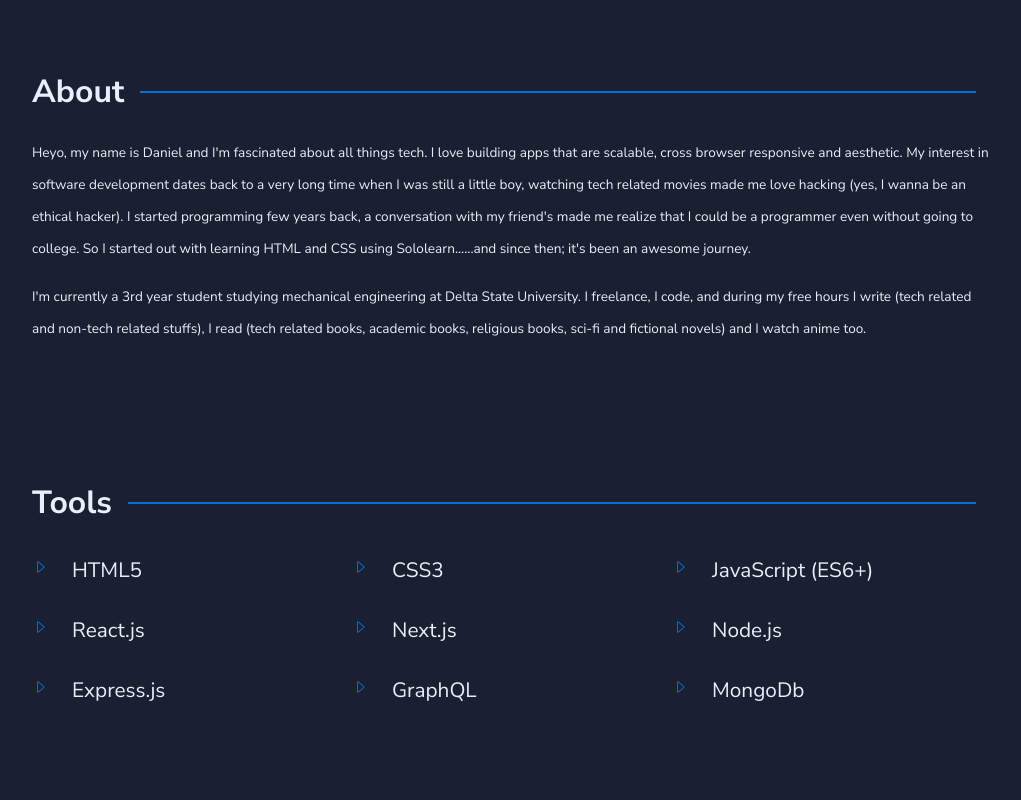
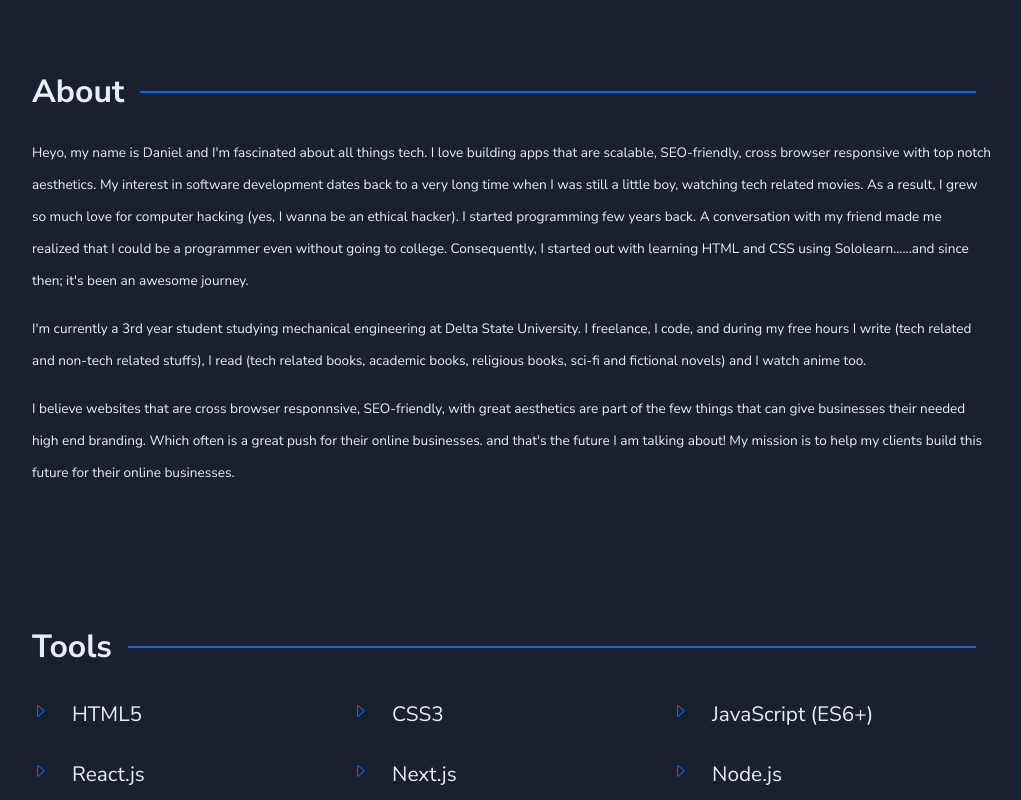
Before and after one commit to Rd-Trends/Portfolio, a React (Create React App) app in the folder client/: page / in a window 1280 px wide. Shown: the part 700-1500 px from the top of the page, without its empty margins (128-1149 px from the left). Built offline with nearby package versions, Linux system fonts and the light colour scheme.

Commit message:
editted my about me text

```diff
--- a/client/src/componenents/About/About.js
+++ b/client/src/componenents/About/About.js
@@ -9,14 +9,15 @@ const About = () => {
         <Title title={"About"} />
         <p>
           Heyo, my name is Daniel and I'm fascinated about all things tech. I
-          love building apps that are scalable, cross browser responsive and
-          aesthetic. My interest in software development dates back to a very
-          long time when I was still a little boy, watching tech related movies
-          made me love hacking (yes, I wanna be an ethical hacker). I started
-          programming few years back, a conversation with my friend's made me
-          realize that I could be a programmer even without going to college. So
-          I started out with learning HTML and CSS using Sololearn......and
-          since then; it's been an awesome journey.
+          love building apps that are scalable, SEO-friendly, cross browser
+          responsive with top notch aesthetics. My interest in software
+          development dates back to a very long time when I was still a little
+          boy, watching tech related movies. As a result, I grew so much love
+          for computer hacking (yes, I wanna be an ethical hacker). I started
+          programming few years back. A conversation with my friend made me
+          realized that I could be a programmer even without going to college.
+          Consequently, I started out with learning HTML and CSS using
+          Sololearn......and since then; it's been an awesome journey.
         </p>
         <p>
           I'm currently a 3rd year student studying mechanical engineering at
@@ -25,6 +26,14 @@ const About = () => {
           related books, academic books, religious books, sci-fi and fictional
           novels) and I watch anime too.
         </p>
+        <p>
+          I believe websites that are cross browser responnsive, SEO-friendly,
+          with great aesthetics are part of the few things that can give
+          businesses their needed high end branding. Which often is a great push
+          for their online businesses. and that's the future I am talking about!
+          My mission is to help my clients build this future for their online businesses.
+        </p>
+
       </div>
     </FadeIn>
   );
--- a/client/src/componenents/Contact/Contact.js
+++ b/client/src/componenents/Contact/Contact.js
@@ -59,7 +59,7 @@ const Contact = () => {
           <div className={style.formtitle}>
             <Title title="Connect" />
             <p>
-              I love connecting with people, and i'm open to new oppurtunties,
+              I love connecting with people, and I am open to new oppurtunties,
               if you want to easily reach out to me, you're just a click away!
             </p>
           </div>
--- a/client/src/componenents/Hero/Hero.js
+++ b/client/src/componenents/Hero/Hero.js
@@ -15,8 +15,8 @@ const Hero = () => {
       </FadeIn>
       <FadeIn duration={0.3} startPosition={50} endPosition={0} delay={0.6}>
         <p>
-          I'm a fullstack developer, i build responsive and scalable apps with
-          aesthetic design.
+          I am a fullstack developer, I build responsive, SEO-friendly and scalable web apps with
+          great user experience.
         </p>
       </FadeIn>
       <FadeIn duration={0.3} startPosition={50} endPosition={0} delay={0.9}>
--- a/client/src/componenents/Projects/Data.js
+++ b/client/src/componenents/Projects/Data.js
@@ -1,6 +1,6 @@
 import blogr from "../../Images/blogr.webp";
 import easybank from "../../Images/easybank.webp";
-import iptracker from "../../Images/iptracker.webp";
+import imageUploader from "../../Images/imgu.webp";
 
 const Data = [
   {
@@ -9,7 +9,7 @@ const Data = [
     image: blogr,
     githubLink: "https://github.com/Rd-Trends/blogr-page",
     liveURL: "https://rd-trends.github.io/blogr-page",
-    builtWith: ["javascript", "HTML5", "CSS3"],
+    builtWith: ["Javascript", "HTML5", "CSS3"],
   },
   {
     name: "EasyBank",
@@ -17,16 +17,15 @@ const Data = [
     image: easybank,
     githubLink: "https://github.com/Rd-Trends/easybank-landing-page",
     liveURL: "https://rd-trends.github.io/easybank-landing-page",
-    builtWith: ["javascript", "HTML5", "CSS3"],
+    builtWith: ["Javascript", "HTML5", "CSS3"],
   },
   {
-    name: "IP address trackeer",
-    description: `An ip address tracker challenge from frontend mentor`,
-
-    image: iptracker,
-    githubLink: "https://github.com/Rd-Trends/ip-address-tracker",
-    liveURL: "https://rd-trends.github.io/ip-address-tracker",
-    builtWith: ["javascript", "leaflet.JS", "HTML5", "CSS3"],
+    name: "Image Uploader",
+    description: `store images easily and then retrieve it anytime with its url`,
+    image: imageUploader,
+    githubLink: "https://github.com/Rd-Trends/image-uploader",
+    liveURL: " https://image-uploader-aa214.web.app",
+    builtWith: ["Javascript", "Firebase", "HTML5", "CSS3"],
   },
 ];
 
--- a/client/src/componenents/Skills/Skills.js
+++ b/client/src/componenents/Skills/Skills.js
@@ -55,7 +55,7 @@ const Skills = () => {
         <FadeIn duration={0.5} startPosition={50} endPosition={0} delay={0.5}>
           <div className={style.skill}>
             <span>{<BsCaretRight />}</span>
-            <p>GraphQL</p>
+            <p>Firebase</p>
           </div>
         </FadeIn>
         <FadeIn duration={0.5} startPosition={50} endPosition={0} delay={0.5}>
```
Also changed, not shown: client/src/Images/Image_uploader.webp (added), client/src/Images/imgu.webp (added).
